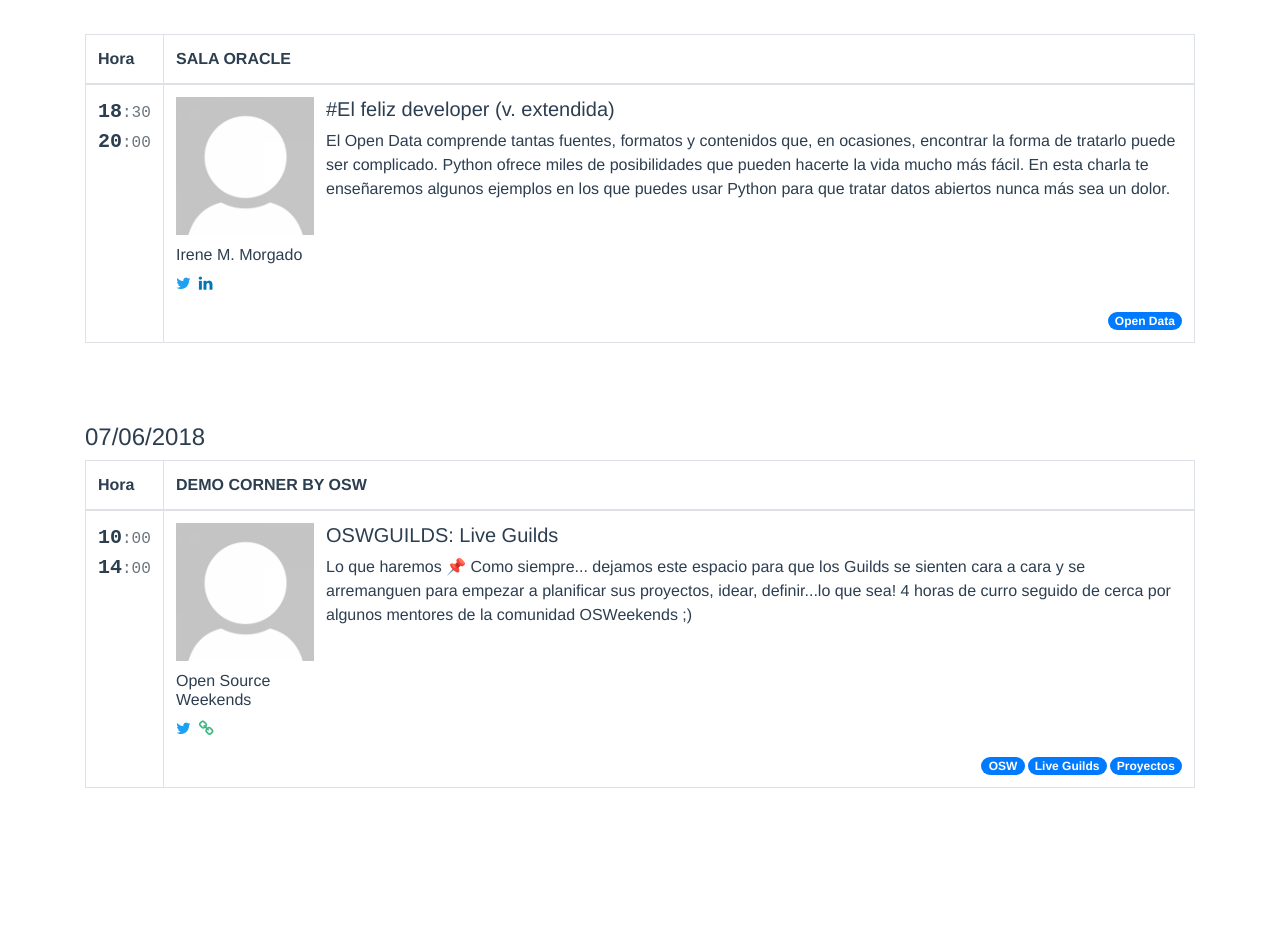
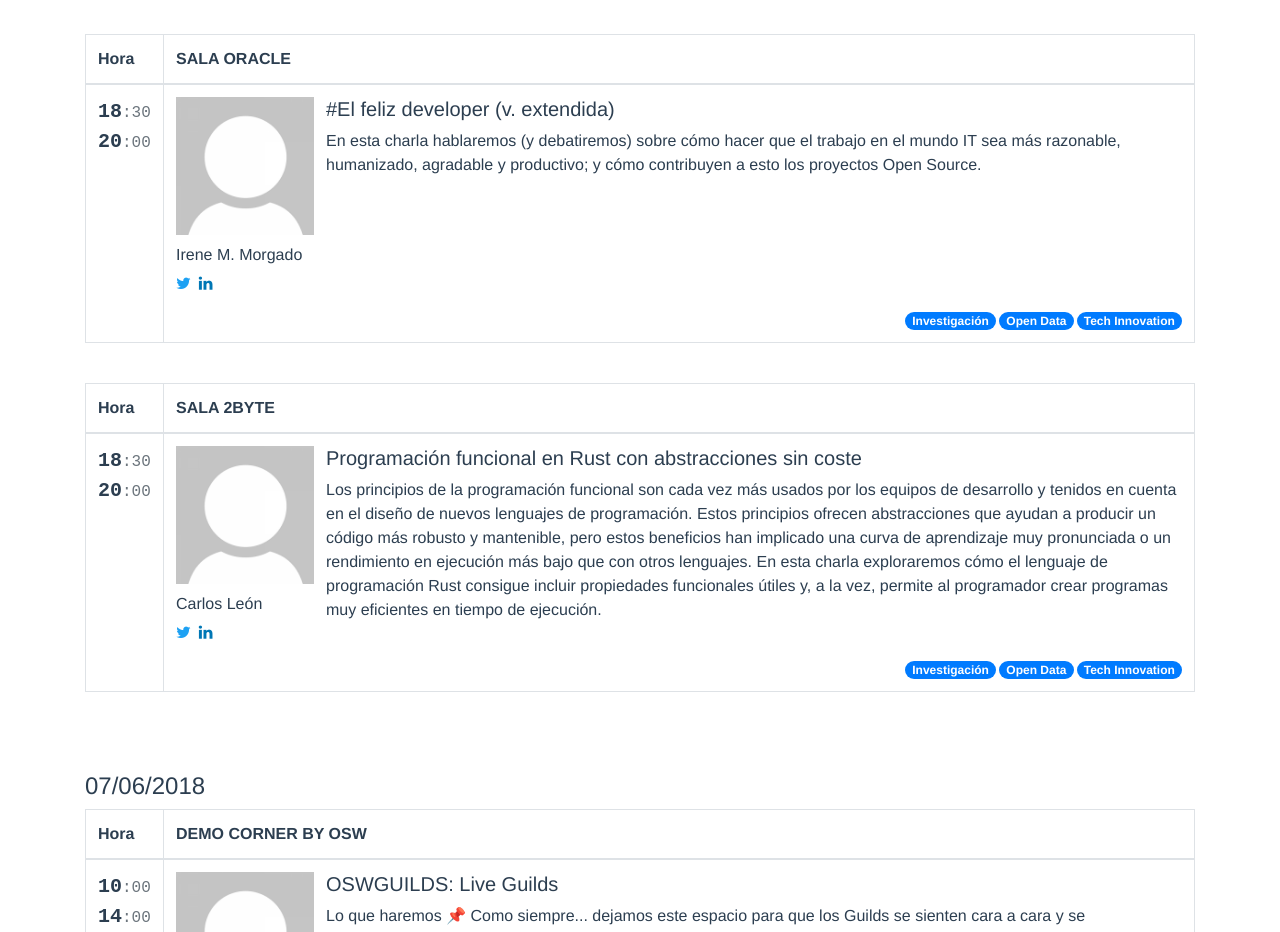
Before and after one commit to DevJourneyMadrid/june-18, a Vue app: page /#/ in a window 1280 px wide. Shown: the part 6720-7652 px from the top of the page. Before the commit the page ends 7568 px from the top, so only its background shows below. Built offline with nearby package versions, Linux system fonts and the light colour scheme; what vue-momentjs would draw is missing.

Commit message:
Initial commit

```diff
--- a/src/data/index.js
+++ b/src/data/index.js
@@ -666,8 +666,8 @@ export const scheduleInfo = [
             type: 2,
             content: {
               title: '#El feliz developer (v. extendida)',
-              description: 'El Open Data comprende tantas fuentes, formatos y contenidos que, en ocasiones, encontrar la forma de tratarlo puede ser complicado. Python ofrece miles de posibilidades que pueden hacerte la vida mucho más fácil. En esta charla te enseñaremos algunos ejemplos en los que puedes usar Python para que tratar datos abiertos nunca más sea un dolor.',
-              tags: [ 'Open Data' ],
+              description: 'En esta charla hablaremos (y debatiremos) sobre cómo hacer que el trabajo en el mundo IT sea más razonable, humanizado, agradable y productivo; y cómo contribuyen a esto los proyectos Open Source.',
+              tags: [ 'Investigación', 'Open Data', 'Tech Innovation' ],
               speakers: [
                 {
                   name: 'Irene M. Morgado',
@@ -676,7 +676,43 @@ export const scheduleInfo = [
                   image: null,
                   socialLinks: {
                     twitter: 'https://twitter.com/IrnMM',
-                    linkedin: 'https://www.linkedin.com/in/irenemmorgado/'
+                    linkedin: 'https://www.linkedin.com/in/irenemmorgado/',
+                  },
+                },
+              ],
+            },
+            time: {
+              start: {
+                hour: '18',
+                min: '30',
+              },
+              end: {
+                hour: '20',
+                min: '00',
+              },
+            },
+          },
+        ],
+      },
+      {
+        displayName: 'Sala 2Byte',
+        max: 20,
+        items: [
+          {
+            type: 2,
+            content: {
+              title: 'Programación funcional en Rust con abstracciones sin coste',
+              description: 'Los principios de la programación funcional son cada vez más usados por los equipos de desarrollo y tenidos en cuenta en el diseño de nuevos lenguajes de programación. Estos principios ofrecen abstracciones que ayudan a producir un código más robusto y mantenible, pero estos beneficios han implicado una curva de aprendizaje muy pronunciada o un rendimiento en ejecución más bajo que con otros lenguajes. En esta charla exploraremos cómo el lenguaje de programación Rust consigue incluir propiedades funcionales útiles y, a la vez, permite al programador crear programas muy eficientes en tiempo de ejecución.',
+              tags: [ 'Investigación', 'Open Data', 'Tech Innovation' ],
+              speakers: [
+                {
+                  name: 'Carlos León',
+                  position: null,
+                  bio: 'Carlos León es profesor en el Departamento de Ingeniería del Software e Inteligencia Artificial en la Universidad Complutense de Madrid. Investiga en los campos de Creatividad Computacional y Sistemas Cognitivos, y ha desarrollado complejas arquitecturas para investigación científica con programación funcional. Carlos ha trabajado como investigador en Estados Unidos (Institute for Creative Technologies, University of Southern California), Reino Unido (Universidade de Aberdeen) y Alemania (Universidad de Hamburgo). Ha publicado varios artículos sobre cómo construir sistemas inteligentes, y también disfruta enseñando a programar videojuegos.',
+                  image: null,
+                  socialLinks: {
+                    twitter: 'https://twitter.com/clnznr',
+                    linkedin: 'https://es.linkedin.com/in/carlos-le%C3%B3n-1926a839',
                   },
                 },
               ],
```
